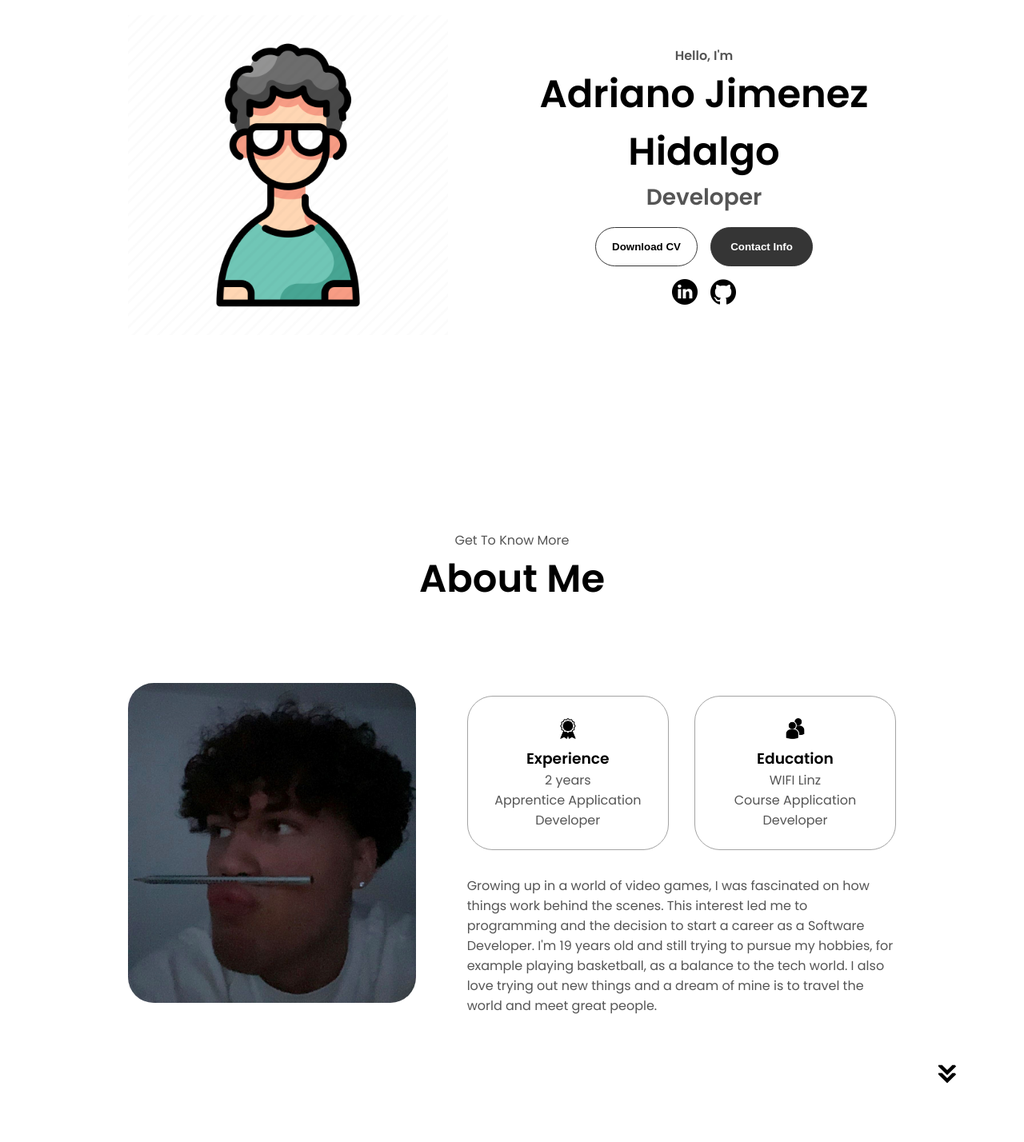
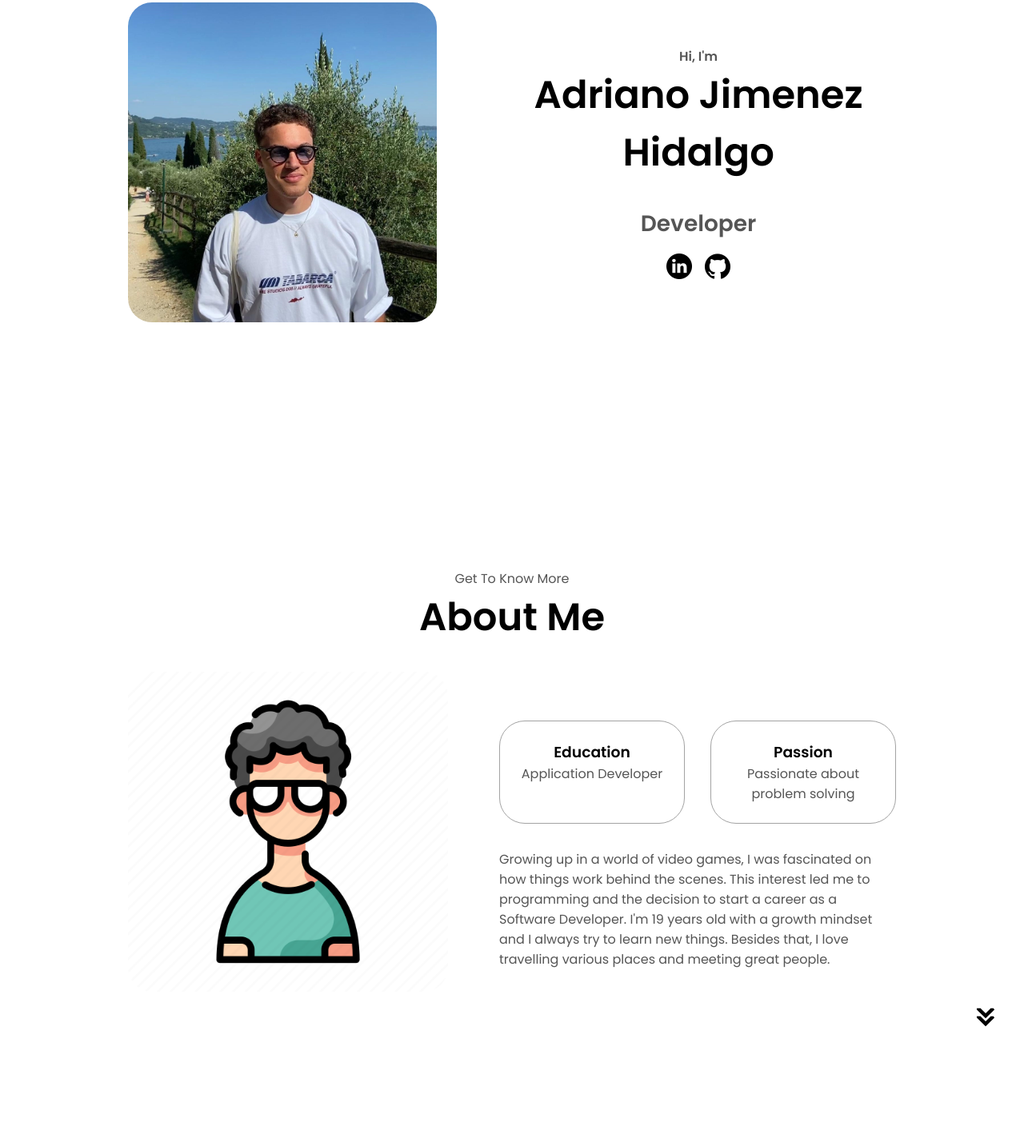
Before and after one commit to adriianoo/adriianoo.github.io, a plain HTML site: page index.html in a window 1280 px wide. Shown: the part 265-1693 px from the top of the page at 80% size. Drawn offline with Linux system fonts and the light colour scheme; a web font is replaced by a local one.

Commit message:
optimisation added

```diff
--- a/index.html
+++ b/index.html
@@ -1,20 +1,21 @@
 <!DOCTYPE html>
-<html lang="en">
+<html lang="de">
 <head>
     <meta charset="UTF-8">
     <meta name="viewport" content="width=device-width, initial-scale=1.0">
-    <title>My Portfolio</title>
+    <meta name="description" content="Adriano Jimenez Hidalgo - Software Developer and Web Developer focused on modern, minimalistic solutions. Check out my portfolio for contact information, experience and more.">
+    <meta name="keywords" content="software development, web development, design, Adriano Jimenez Hidalgo, portfolio">
+    <meta name="author" content="Adriano Jimenez Hidalgo">
+    <title>Adriano Jimenez Hidalgo</title>
     <link rel="stylesheet" href="style.css">
     <link rel="stylesheet" href="mediaqueries.css">
 </head>
 <body>
     <nav id="desktop-nav">
-        <div class="logo">Adriano</div>
         <div>
             <ul class="nav-links">
                 <li><a href="#about">About</a></li>
                 <li><a href="#experience">Experience</a></li>
-                <!--<li><a href="#projects">Projects</a></li>-->
                 <li><a href="#contact">Contact</a></li>
             </ul>
         </div>
@@ -30,26 +31,21 @@
             <div class="menu-links">
                 <li><a href="#about" onclick="toggleMenu()">About</a></li>
                 <li><a href="#experience" onclick="toggleMenu()">Experience</a></li>
-                <!--<li><a href="#projects" onclick="toggleMenu()">Projects</a></li>-->
                 <li><a href="#contact" onclick="toggleMenu()">Contact</a></li>
             </div>
         </div>
     </nav>
     <section id="profile">
         <div class="section__pic-container">
-            <img src="./assets/profile-pic.png" alt="Adriano profile picture">
+            <img src="./assets/profile-pic.JPG" alt="Adriano Jimenez Hidalgo profile picture">
         </div>
         <div class="section__text">
-            <p class="section__text__p1">Hello, I'm</p>
+            <p class="section__text__p1">Hi, I'm</p>
             <h1 class="title">Adriano Jimenez Hidalgo</h1>
             <p class="section__text__p2">Developer</p>
-            <div class="btn-container">
-                <button class="btn btn-color-2" onclick="window.open('./assets/Lebenslauf[1453].pdf')">Download CV</button>
-                <button class="btn btn-color-1" onclick="location.href='./#contact'">Contact Info</button>
-            </div>
             <div id="socials-container">
-                <img src="./assets/linkedin.png" alt="My LinkedIn profile" class="icon" onclick="location.href='https://www.linkedin.com/in/adriano-jimenez-hidalgo'">
-                <img src="./assets/github.png" alt="My Github profile" class="icon" onclick="location.href='https://github.com/adriianoo'">
+                <img src="./assets/linkedin.png" alt="LinkedIn profile" class="icon" onclick="location.href='https://www.linkedin.com/in/adriano-jimenez-hidalgo'">
+                <img src="./assets/github.png" alt="Github profile" class="icon" onclick="location.href='https://github.com/adriianoo'">
             </div>
         </div>
     </section>
@@ -58,23 +54,23 @@
         <h1 class="title">About Me</h1>
         <div class="section-container">
             <div class="section__pic-container">
-                <img src="./assets/about-pic.jpg" alt="Profile picture" class="about-pic">
+                <img src="./assets/about-pic.png" alt="Animated Adriano Jimenez Hidalgo profile picture" class="about-pic">
             </div>
             <div class="about-details-container">
                 <div class="about-containers">
                     <div class="details-container">
-                        <img src="./assets/experience.png" alt="experience icon" class="icon">
-                        <h3>Experience</h3>
-                        <p>2 years<br>Apprentice Application Developer</p>
+                        <!--<img src="./assets/education.png" alt="Education icon" class="icon">-->
+                        <h3>Education</h3>
+                        <p>Application Developer</p>
                     </div>
                     <div class="details-container">
-                        <img src="./assets/education.png" alt="Education icon" class="icon">
-                        <h3>Education</h3>
-                        <p>WIFI Linz<br>Course Application Developer</p>
+                        <!--<img src="./assets/experience.png" alt="experience icon" class="icon">-->
+                        <h3>Passion</h3>
+                        <p>Passionate about problem solving</p>
                     </div>
                 </div>
                 <div class="text-container">
-                    <p>Growing up in a world of video games, I was fascinated on how things work behind the scenes. This interest led me to programming and the decision to start a career as a Software Developer. I'm 19 years old and still trying to pursue my hobbies, for example playing basketball, as a balance to the tech world. I also love trying out new things and a dream of mine is to travel the world and meet great people.</p>
+                    <p>Growing up in a world of video games, I was fascinated on how things work behind the scenes. This interest led me to programming and the decision to start a career as a Software Developer. I'm 19 years old with a growth mindset and I always try to learn new things. Besides that, I love travelling various places and meeting great people.</p>
                 </div>
             </div>
         </div>
@@ -155,33 +151,6 @@
         </div>
         <img src="./assets/arrow.png" alt="Arrow icon" class="icon arrow" onclick="location.href='./#contact'">
     </section>
-    <!--
-    <section id="projects">
-        <p class="section__text__p1">Browse My Recent</p>
-        <h1 class="title">Project</h1>
-        <div class="experience-details-container">
-            <div class="about-containers">
-                <div class="project-container color-container">  Das kopieren als Vorlage für mehr Projekte
-                    <div class="article-container">
-                        <img src="./assets/cookhouse.jpg" alt="Project 1" class="project-img">
-                    </div>
-                    <h2 class="experience-sub-title project-title">Cookhouse</h2>
-                    <div class="btn-container">
-                        <button class="btn btn-color-2 project-btn" onclick="location.href='https://github.com/adriianoo/cookhouse'">
-                            Github
-                        </button>
-
-                        <button class="btn btn-color-2 project-btn" onclick="location.href='./#projects'">
-                            Live Demo
-                        </button>
-
-                    </div>
-                </div>
-            </div>
-        </div>
-        <img src="./assets/arrow.png" alt="Arrow icon" class="icon arrow" onclick="location.href='./#contact'">
-    </section>
-    -->
     <section id="contact">
         <p class="section__text__p1">Get in Touch</p>
         <h1 class="title">Contact Me</h1>
@@ -190,12 +159,6 @@
                 <img src="./assets/email.png" alt="Email icon" class="icon contact-icon">
                 <p><a href="mailto:adrijimenezh@hotmail.com">adrijimenezh@hotmail.com</a></p>
             </div>
-            <!--
-            <div class="contact-info-container">
-                <img src="./assets/linkedin.png" alt="LinkedIn icon" class="icon contact-icon">
-                <p><a href="https:/www.linkedin.com">LinkedIn</a></p>
-            </div>
-            -->
         </div>
     </section>
     <footer>
@@ -204,7 +167,6 @@
                 <ul class="nav-links">
                     <li><a href="#about">About</a></li>
                     <li><a href="#experience">Experience</a></li>
-                    <!--<li><a href="#projects">Projects</a></li>-->
                     <li><a href="#contact">Contact</a></li>
                 </ul>
             </div>
--- a/style.css
+++ b/style.css
@@ -1,5 +1,4 @@
 /* GENERAL */
-
 @import url('https://fonts.googleapis.com/css2?family=Poppins:wght@300;400;500;600&display=swap');
 @import url('https://fonts.googleapis.com/css2?family=Allison&family=Poppins:wght@300;400;500;600&display=swap');
 
@@ -21,13 +20,11 @@ p {
 }
 
 /* TRANSITION */
-
 a, .btn {
     transition: all 300ms ease;
 }
 
 /* DESKTOP NAV */
-
 nav, .nav-links {
     display: flex;
 }
@@ -51,15 +48,14 @@ a {
 }
 
 a:hover {
-    color: grey;
+    color: #0092ca;
     text-decoration: underline;
     text-underline-offset: 1rem;
-    text-decoration-color: rgb(181, 181, 181);
+    text-decoration-color: #0092ca;
 }
 
 .logo {
     font-size: 4rem;
-    font-family: "Allison", sans-serif;
 }
 
 .logo:hover {
@@ -67,7 +63,6 @@ a:hover {
 }
 
 /* HAMBURGER MENU */
-
 #hamburger-nav {
     display: none;
 }
@@ -134,24 +129,10 @@ a:hover {
     transform: rotate(-45deg) translate(10px, -5px);
 }
 
-.hamburger-icon span:first-child {
-    transform: none;
-}
-
-.hamburger-icon span:first-child {
-    opacity: 1;
-}
-
-.hamburger-icon span:first-child {
-    transform: none;
-}
-
 /* SECTIONS */
-
 section {
-    padding-top: 4vh;
-    height: 96vh;
-    margin: 0 10rem;
+    padding: 5rem 10rem; /* Einheitlicher Abstand für alle Sections */
+    margin-bottom: 5rem;  /* Abstand zwischen den Sections */
     box-sizing: border-box;
     min-height: fit-content;
 }
@@ -160,8 +141,7 @@ section {
     display: flex;
 }
 
-/* PROFILE SECTION*/
-
+/* PROFILE SECTION */
 #profile {
     display: flex;
     justify-content: center;
@@ -175,6 +155,9 @@ section {
     height: 400px;
     width: 400px;
     margin: auto 0;
+}
+.section__pic-container img {
+    border-radius: 30px;
 }
 
 .section__text {
@@ -198,6 +181,7 @@ section {
 .title {
     font-size: 3rem;
     text-align: center;
+    margin-bottom: 2rem; /* Abstand unter der Überschrift */
 }
 
 #socials-container {
@@ -208,14 +192,12 @@ section {
 }
 
 /* ICONS */
-
 .icon {
     cursor: pointer;
     height: 2rem;
 }
 
 /* BUTTONS */
-
 .btn-container {
     display: flex;
     justify-content: center;
@@ -263,9 +245,9 @@ section {
 }
 
 /* ABOUT SECTION */
-
 #about {
     position: relative;
+    padding: 5rem 10rem; /* Einheitlicher Abstand für die About-Section */
 }
 
 .about-containers {
@@ -290,8 +272,8 @@ section {
 
 .arrow {
     position: absolute;
-    right: -5rem;
-    bottom: 2.5rem;
+    right: 2rem; /* Positioniere den Pfeil näher an den rechten Rand */
+    bottom: 2rem; /* Reduziere den Abstand zum unteren Rand */
 }
 
 .details-container {
@@ -316,9 +298,10 @@ section {
 }
 
 /* EXPERIENCE SECTION */
-
 #experience {
     position: relative;
+    padding: 5rem 10rem; /* Einheitlicher Abstand für die Experience-Section */
+    margin-bottom: 5rem;  /* Abstand zum Footer */
 }
 
 .experience-sub-title {
@@ -366,7 +349,6 @@ article .icon {
 }
 
 /* PROJECT SECTION */
-
 #projects {
     position: relative;
 }
@@ -378,13 +360,6 @@ article .icon {
     border-radius: 20px;
     text-align: center;
 }
-
-/*
-.color-container {
-    border-color: rgb(163, 163, 163);
-    background-color: rgb(250, 250, 250);
-}
-*/
 
 .project-img {
     border-radius: 2rem;
@@ -403,7 +378,6 @@ article .icon {
 }
 
 /* CONTACT */
-
 #contact {
     display: flex;
     justify-content: center;
@@ -439,7 +413,6 @@ article .icon {
 }
 
 /* FOOTER SECTION */
-
 footer {
     height: 26vh;
     margin: 0 1rem;
```
Also changed, not shown: assets/about-pic.jpg (deleted), assets/about-pic.png (renamed from assets/profile-pic.png), assets/cookhouse.jpg (deleted), assets/profile-pic.JPG (added), assets/toque.png (deleted), 1 other file.
